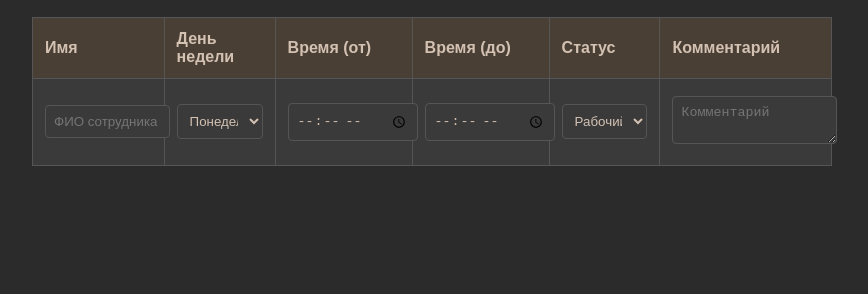
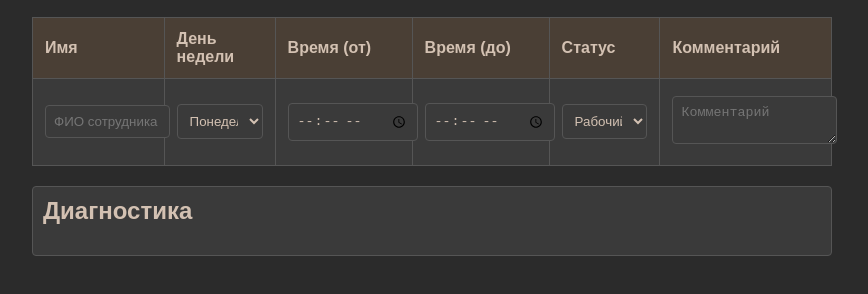
Before and after one commit to onlymyrep/raspisanie, a website: page index.html in a window 1280 px wide. Shown: the part 118-412 px from the top of the page, without its empty margins (208-1076 px from the left). Drawn offline with nearby package versions, Linux system fonts and the light colour scheme.

Commit message:
templatefixfix

```diff
--- a/index.html
+++ b/index.html
@@ -68,6 +68,18 @@
         button:hover {
             background-color: #8b735b;
         }
+
+        .debug {
+            margin-top: 20px;
+            padding: 10px;
+            background-color: #3a3a3a;
+            border: 1px solid #555;
+            border-radius: 4px;
+        }
+
+        .debug h2 {
+            margin-top: 0;
+        }
     </style>
 </head>
 <body>
@@ -117,6 +129,12 @@
                 </tr>
             </tbody>
         </table>
+
+        <!-- Блок для диагностики -->
+        <div class="debug">
+            <h2>Диагностика</h2>
+            <pre id="debug-output"></pre>
+        </div>
     </div>
 
     <script>
@@ -164,6 +182,10 @@
             });
 
             if (data.length > 0) {
+                // Вывод данных для диагностики
+                const debugOutput = document.getElementById('debug-output');
+                debugOutput.textContent = JSON.stringify({ to_email: 'recipient@example.com', data }, null, 2);
+
                 sendEmail(data);
             } else {
                 alert('Добавьте хотя бы одну заполненную строку!');
@@ -172,7 +194,7 @@
 
         function sendEmail(data) {
             const templateParams = {
-                to_email: 'recipient@example.com', // Укажите email получателя
+                to_email: 'tfgryujhgh@gmail.com', // Укажите email получателя
                 data: data
             };
 
```
